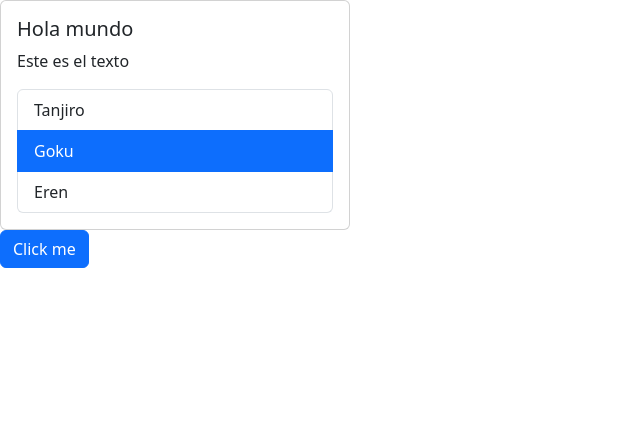
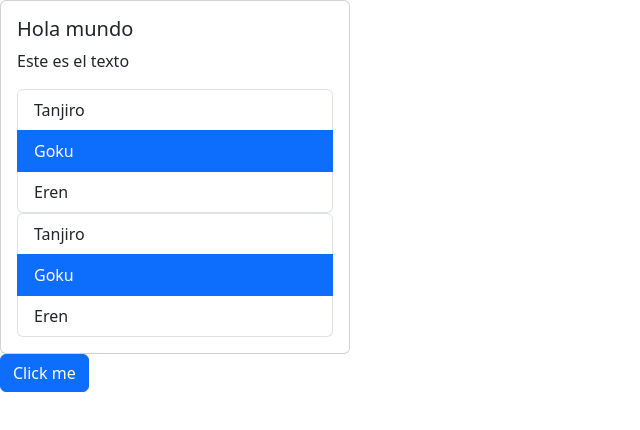
Before and after one commit to Andythe20/React-practica, a React (Vite) app: page / in a window 1280 px wide. Shown: the top 430 px of the page, without its empty margins (0-640 px from the left). Built offline with nearby package versions, Linux system fonts and the light colour scheme.

Commit message:
funciones como props

```diff
--- a/src/App.jsx
+++ b/src/App.jsx
@@ -6,12 +6,19 @@ function App() {
   // codigo jsx, parecido a html con un par de excepciones
   // despues se transforma -> React.createElement
   const list = new Array("Tanjiro", "Goku", "Eren");
+  const handleSelect = (elemento) => {
+    console.log("Elemento seleccionado:", elemento);
+  };
+  const handleSelect2 = (elemento) => {
+    console.log("Imprimiendo:", elemento);
+  };
 
   return (
     <>
       <Card>
         <CardBody title="Hola mundo" text="Este es el texto" />
-        <List data={list} />
+        <List data={list} onSelect={handleSelect} />
+        <List data={list} onSelect={handleSelect2} />
       </Card>
       <Button text="Click me" />
     </>
--- a/src/components/List.jsx
+++ b/src/components/List.jsx
@@ -1,10 +1,11 @@
 import { useState } from "react";
 
-function List({ data }) {
+function List({ data, onSelect }) {
   const [index, setIndex] = useState(1);
   //capturar el evento de click
-  function handleClick(i) {
+  function handleClick(i, elemento) {
     setIndex(i);
+    onSelect?.(elemento); //operador de encadenamiento opcional.
   }
   /* OJO! para que funcione handleClick, no debe hacerse una llamada directa 'onClick={handleClick(idx)}'
   porque se ejecuta directamente, en vez de cuando se hace el evento de click. Usamos una funcion anonima para evitar esto.
@@ -13,7 +14,7 @@ function List({ data }) {
     <ul className="list-group">
       {data.map((elemento, idx) => (
         <li
-          onClick={() => handleClick(idx)}
+          onClick={() => handleClick(idx, elemento)}
           className={`list-group-item ${index == idx ? "active" : ""}`}
           key={elemento}
         >
```
